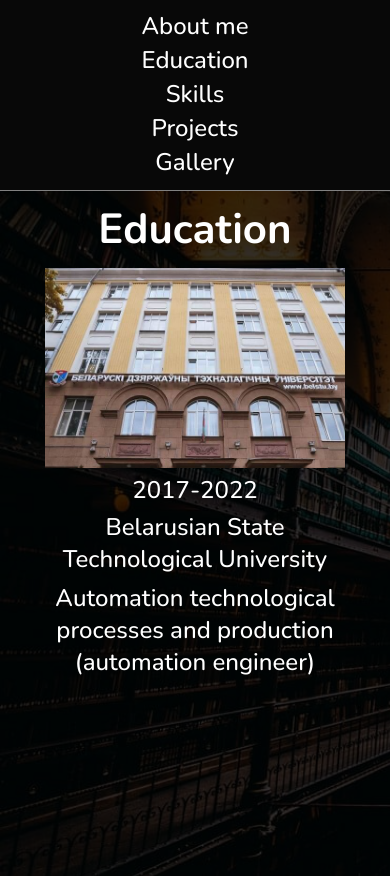
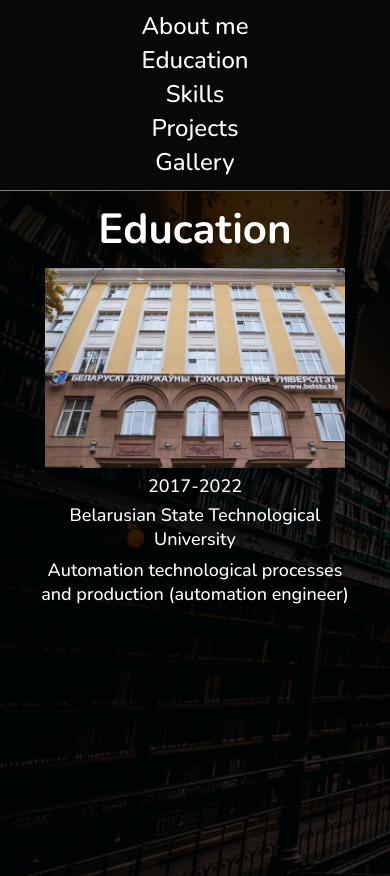
Before and after one commit to JI3BA/Curriculum-Vitae, a React (Create React App) app: page /#/education in a window 390 px wide. Shown: the top 876 px of the page. Built offline with nearby package versions, Linux system fonts and the light colour scheme.

Commit message:
fixed education styles

```diff
--- a/src/pages/Education/Education.scss
+++ b/src/pages/Education/Education.scss
@@ -2,6 +2,7 @@
     position: relative;
     display: flex;
     justify-content: center;
+    height: 100vh;
     background-image: url('../../images/library.jpg');
     background-size: cover;
 
@@ -192,9 +193,23 @@
             height: 200px;
         }
 
+        &__years{
+            font-size: 18px;
+        }
+
         &__description{
-            font-size: 24px;
+            font-size: 18px;
             font-weight: 500;
+        }
+
+        &__text{
+            font-size: 18px;
+        }
+
+        &__speciality{
+            &--description{
+                font-size: 14px;
+            }
         }
 
         &__name{
```
